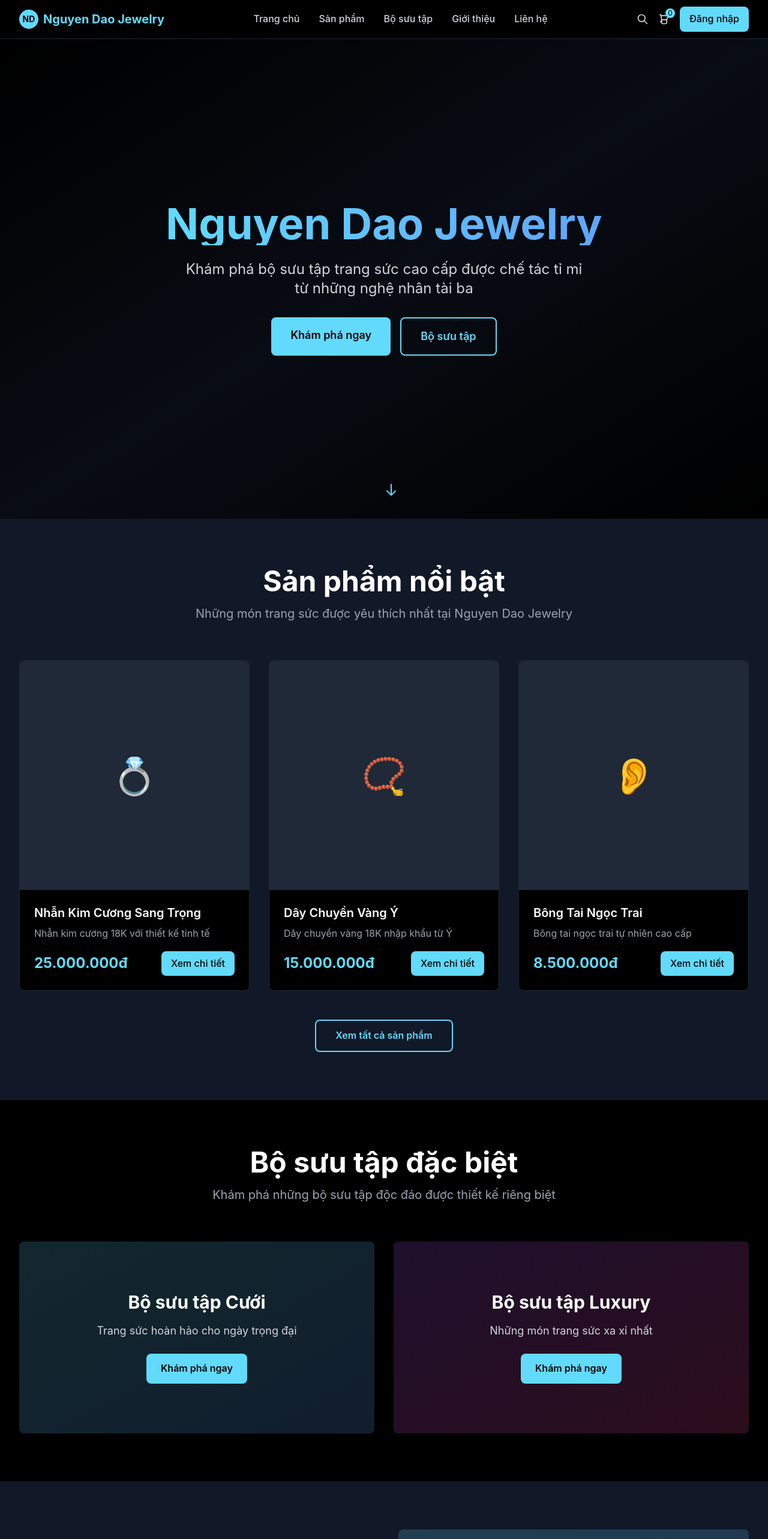
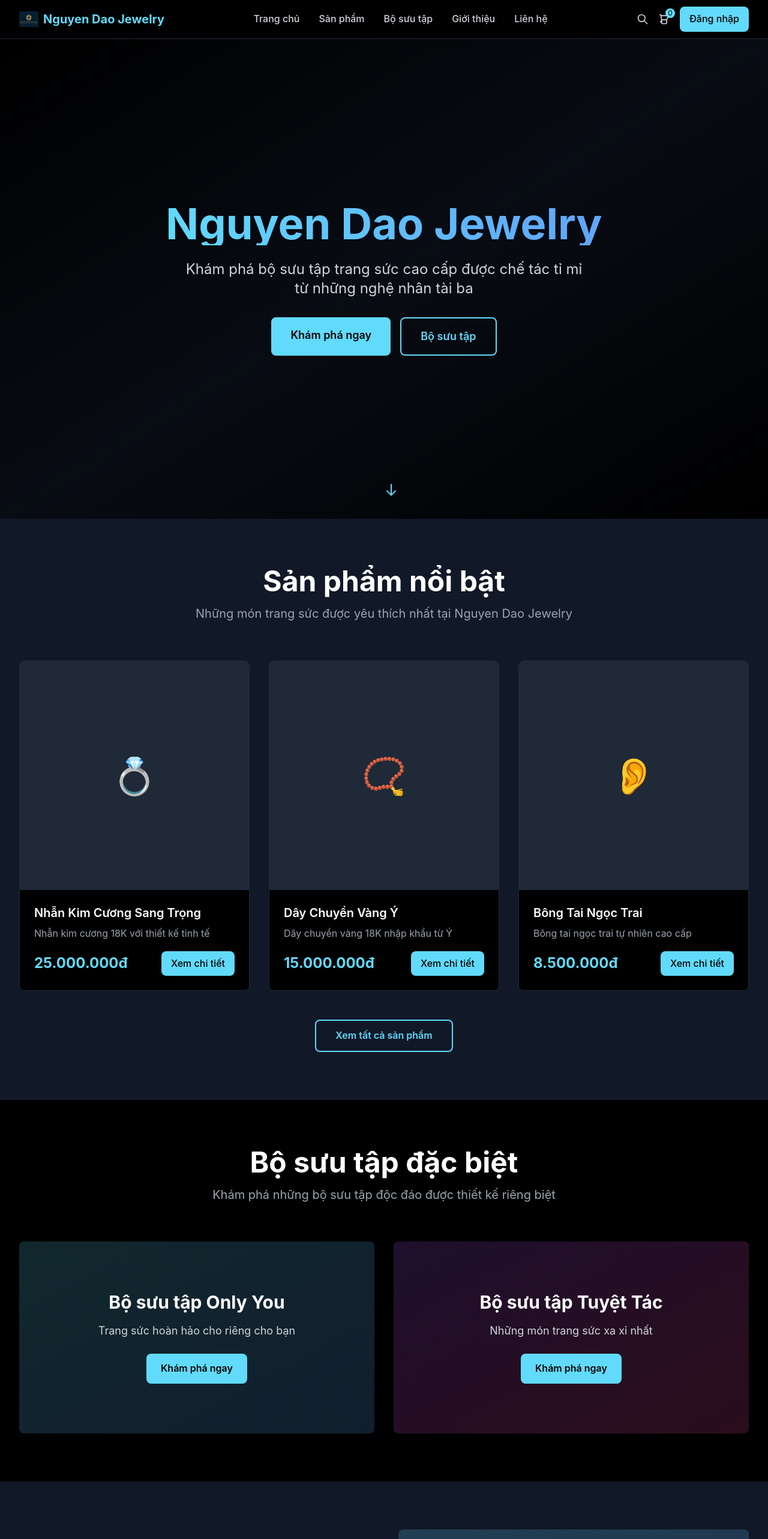
Before and after one commit to nguyendao2101/DaoShop---React, a React (Vite) app: page / in a window 1280 px wide. Shown: the top 2566 px of the page at 60% size. Built offline with nearby package versions, Linux system fonts and the light colour scheme.

Commit message:
fix: fix header and footer

```diff
--- a/src/components/layout/Footer.jsx
+++ b/src/components/layout/Footer.jsx
@@ -1,4 +1,8 @@
 // src/components/layout/Footer.jsx
+import logoApp from '../../assets/images/logoApp.png';
+import { ROUTES } from '../../routes/index.js'
+
+
 function Footer() {
     return (
         <footer className="bg-gray-900 border-t border-gray-800">
@@ -6,11 +10,15 @@ function Footer() {
                 <div className="grid grid-cols-1 md:grid-cols-4 gap-8">
                     {/* Logo & Description */}
                     <div className="col-span-1 md:col-span-2">
-                        <div className="flex items-center space-x-2 mb-4">
-                            <div className="w-8 h-8 bg-primary rounded-full flex items-center justify-center">
-                                <span className="text-black font-bold text-sm">ND</span>
-                            </div>
-                            <span className="text-xl font-bold text-primary">Nguyen Dao Jewelry</span>
+                        <div className="flex items-center">
+                            <a href={ROUTES.HOME} className="flex items-center space-x-2">
+                                <img
+                                    src={logoApp}
+                                    alt="Nguyen Dao Jewelry Logo"
+                                    className="w-8 h-8 object-contain"
+                                />
+                                <span className="text-xl font-bold text-primary">Nguyen Dao Jewelry</span>
+                            </a>
                         </div>
                         <p className="text-gray-400 mb-4 max-w-md">
                             Chuyên cung cấp trang sức cao cấp với chất lượng tuyệt vời.
@@ -61,7 +69,7 @@ function Footer() {
                                     <path strokeLinecap="round" strokeLinejoin="round" strokeWidth={2} d="M17.657 16.657L13.414 20.9a1.998 1.998 0 01-2.827 0l-4.244-4.243a8 8 0 1111.314 0z" />
                                     <path strokeLinecap="round" strokeLinejoin="round" strokeWidth={2} d="M15 11a3 3 0 11-6 0 3 3 0 016 0z" />
                                 </svg>
-                                <span className="text-gray-400">123 Đường ABC, TP.HCM</span>
+                                <span className="text-gray-400">Liên khu 5, Phùng Khoang, Hà Nội</span>
                             </li>
                             <li className="flex items-center space-x-2">
                                 <svg className="w-4 h-4 text-primary" fill="none" stroke="currentColor" viewBox="0 0 24 24">
@@ -73,7 +81,7 @@ function Footer() {
                                 <svg className="w-4 h-4 text-primary" fill="none" stroke="currentColor" viewBox="0 0 24 24">
                                     <path strokeLinecap="round" strokeLinejoin="round" strokeWidth={2} d="M3 8l7.89 5.26a2 2 0 002.22 0L21 8M5 19h14a2 2 0 002-2V7a2 2 0 00-2-2H5a2 2 0 00-2 2v10a2 2 0 002 2z" />
                                 </svg>
-                                <span className="text-gray-400">contact@nguyendao.com</span>
+                                <span className="text-gray-400">nguyendao21012002@gmail.com</span>
                             </li>
                         </ul>
                     </div>
--- a/src/components/layout/Header.jsx
+++ b/src/components/layout/Header.jsx
@@ -3,6 +3,7 @@ import { useState } from 'react'
 import { useDispatch, useSelector } from 'react-redux'
 import { ROUTES } from '../../routes/index.js'
 import { logout } from '../../store/slices/authSlice.js'
+import logoApp from '../../assets/images/logoApp.png'
 
 function Header() {
     const dispatch = useDispatch()
@@ -25,9 +26,11 @@ function Header() {
                     {/* Logo */}
                     <div className="flex items-center">
                         <a href={ROUTES.HOME} className="flex items-center space-x-2">
-                            <div className="w-8 h-8 bg-primary rounded-full flex items-center justify-center">
-                                <span className="text-black font-bold text-sm">ND</span>
-                            </div>
+                            <img
+                                src={logoApp}
+                                alt="Nguyen Dao Jewelry Logo"
+                                className="w-8 h-8 object-contain"
+                            />
                             <span className="text-xl font-bold text-primary">Nguyen Dao Jewelry</span>
                         </a>
                     </div>
--- a/src/page/Auth.jsx
+++ b/src/page/Auth.jsx
@@ -12,6 +12,8 @@ import {
     clearError
 } from '../store/slices/authSlice.js'
 import VerifyOtp from '../components/layout/VerifyOtp.jsx'
+import logoGG from '../assets/images/logoGG.png'
+
 
 function Auth() {
     const dispatch = useDispatch()
@@ -182,7 +184,7 @@ function Auth() {
                         disabled={isLoading}
                         className="w-full bg-white text-gray-700 border border-gray-300 rounded-lg px-4 py-3 flex items-center justify-center space-x-3 hover:bg-gray-50 transition-colors disabled:opacity-50 disabled:cursor-not-allowed font-medium"
                     >
-                        <img src="../assets/images/logoGG.png" alt="Google" className="w-5 h-5" />
+                        <img src={logoGG} alt="Google" className="w-5 h-5" />
                         <span>Đăng nhập với Google</span>
                     </button>
                 </div>
--- a/src/page/Home.jsx
+++ b/src/page/Home.jsx
@@ -5,6 +5,7 @@ import { ROUTES } from '../routes/index.js'
 import { logout } from '../store/slices/authSlice.js'
 import Header from '../components/layout/Header.jsx'
 import Footer from '../components/layout/Footer.jsx'
+import banner from '../assets/images/banner.png';
 
 function Home() {
     return (
@@ -145,9 +146,9 @@ function Home() {
                                 <div className="absolute inset-0 bg-black bg-opacity-40 group-hover:bg-opacity-20 transition-all"></div>
                                 <div className="relative z-10 h-full flex items-center justify-center text-center p-8">
                                     <div>
-                                        <h3 className="text-3xl font-bold mb-4">Bộ sưu tập Cưới</h3>
+                                        <h3 className="text-3xl font-bold mb-4">Bộ sưu tập Only You</h3>
                                         <p className="text-lg text-gray-300 mb-6">
-                                            Trang sức hoàn hảo cho ngày trọng đại
+                                            Trang sức hoàn hảo cho riêng cho bạn
                                         </p>
                                         <span className="inline-block bg-primary text-black px-6 py-3 rounded-lg font-semibold">
                                             Khám phá ngay
@@ -161,7 +162,7 @@ function Home() {
                                 <div className="absolute inset-0 bg-black bg-opacity-40 group-hover:bg-opacity-20 transition-all"></div>
                                 <div className="relative z-10 h-full flex items-center justify-center text-center p-8">
                                     <div>
-                                        <h3 className="text-3xl font-bold mb-4">Bộ sưu tập Luxury</h3>
+                                        <h3 className="text-3xl font-bold mb-4">Bộ sưu tập Tuyệt Tác</h3>
                                         <p className="text-lg text-gray-300 mb-6">
                                             Những món trang sức xa xỉ nhất
                                         </p>
@@ -211,7 +212,7 @@ function Home() {
 
                             <div className="relative">
                                 <div className="aspect-square bg-gradient-to-br from-primary/20 to-blue-400/20 rounded-lg flex items-center justify-center">
-                                    <span className="text-9xl">💎</span>
+                                    <img src={banner} alt="" />
                                 </div>
                             </div>
                         </div>
@@ -237,7 +238,7 @@ function Home() {
                                     </svg>
                                 </div>
                                 <h3 className="text-xl font-semibold mb-2">Địa chỉ</h3>
-                                <p className="text-gray-400">123 Đường ABC, Quận 1, TP.HCM</p>
+                                <p className="text-gray-400">Liên khu 5, Phùng Khoang, Hà Nội</p>
                             </div>
 
                             <div className="text-center p-8 bg-gray-900 rounded-lg border border-gray-800">
@@ -257,7 +258,7 @@ function Home() {
                                     </svg>
                                 </div>
                                 <h3 className="text-xl font-semibold mb-2">Email</h3>
-                                <p className="text-gray-400">contact@nguyendao.com</p>
+                                <p className="text-gray-400">nguyendao21012002@gmail.com</p>
                             </div>
                         </div>
                     </div>
--- a/src/page/TestRoutes.jsx
+++ /dev/null
@@ -1,18 +0,0 @@
-// src/page/TestRoutes.jsx - Tạo tạm để test
-function TestRoutes() {
-    return (
-        <div className="p-8">
-            <h1>Test Routes</h1>
-            <div className="space-y-2">
-                <a href="/" className="block text-blue-500">Home (/)</a>
-                <a href="/auth" className="block text-blue-500">Auth (/auth)</a>
-                <a href="/auth/success" className="block text-blue-500">Google Success (/auth/success)</a>
-                <a href="/auth/success?token=test123" className="block text-blue-500">
-                    Google Success with token
-                </a>
-            </div>
-        </div>
-    )
-}
-
-export default TestRoutes
```
Also changed, not shown: src/assets/images/banner.png (added), src/assets/images/logoApp.png (added).
